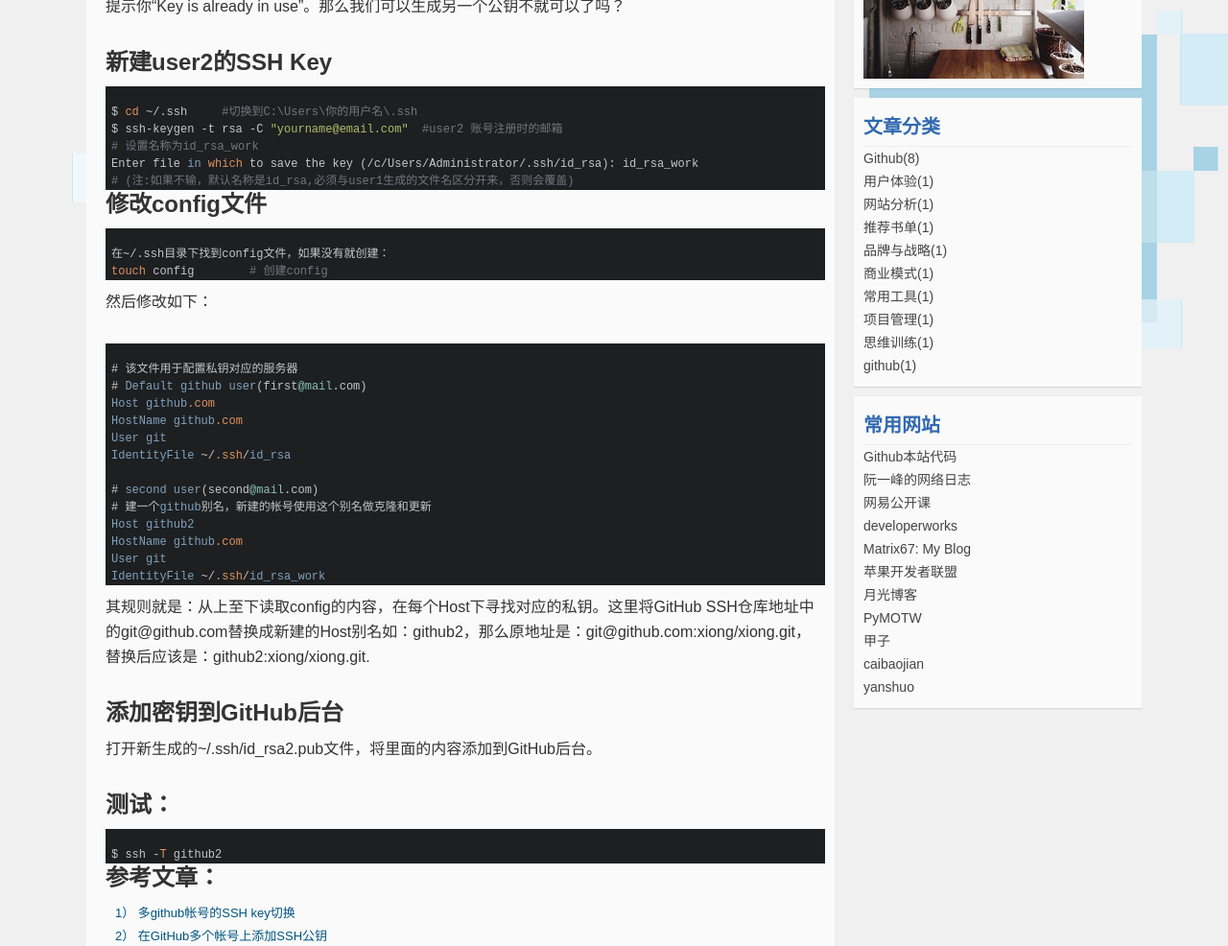
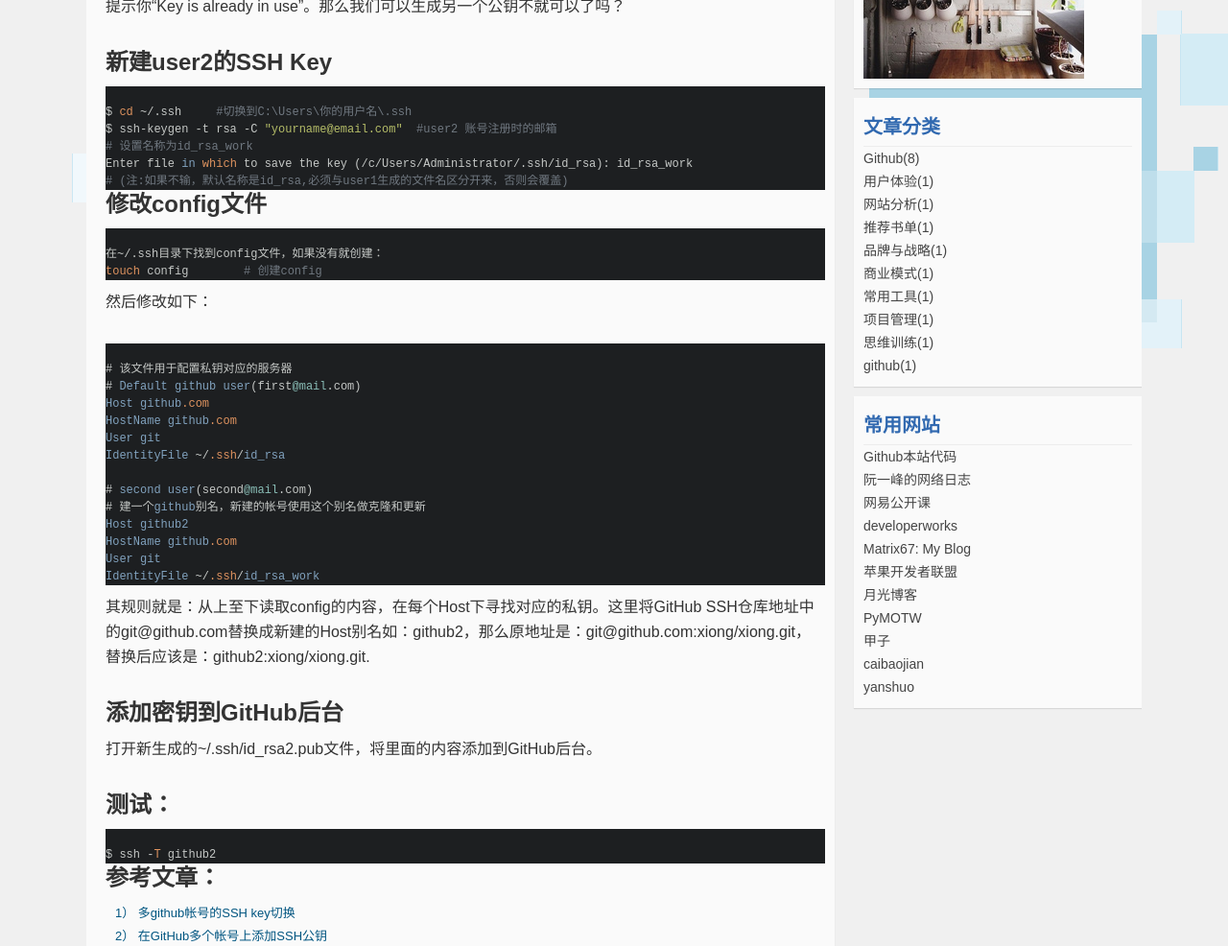
Before and after one commit to godtoo/godtoo.github.com, a Jekyll site: the page built from _posts/2014-10-20-github-more-account-ssh.md, in a window 1280 px wide. Shown: the part 248-1234 px from the top of the page at 96% size. Built offline with Jekyll 4.4.1, drawn with Linux system fonts in a browser that asks for light colours; nearby versions of some CDN libraries; comment, search, counter and statistics services are not loaded.

Commit message:
change css

```diff
--- a/css/common.css
+++ b/css/common.css
@@ -201,7 +201,7 @@ h2.first_title a:hover {
     margin: 10px 0px 30px 0px;
 }
 .postcontent .hljs {
-  padding: 0 0.5em;
+  padding: 0px;
   margin: 0px;
 }
 
```
